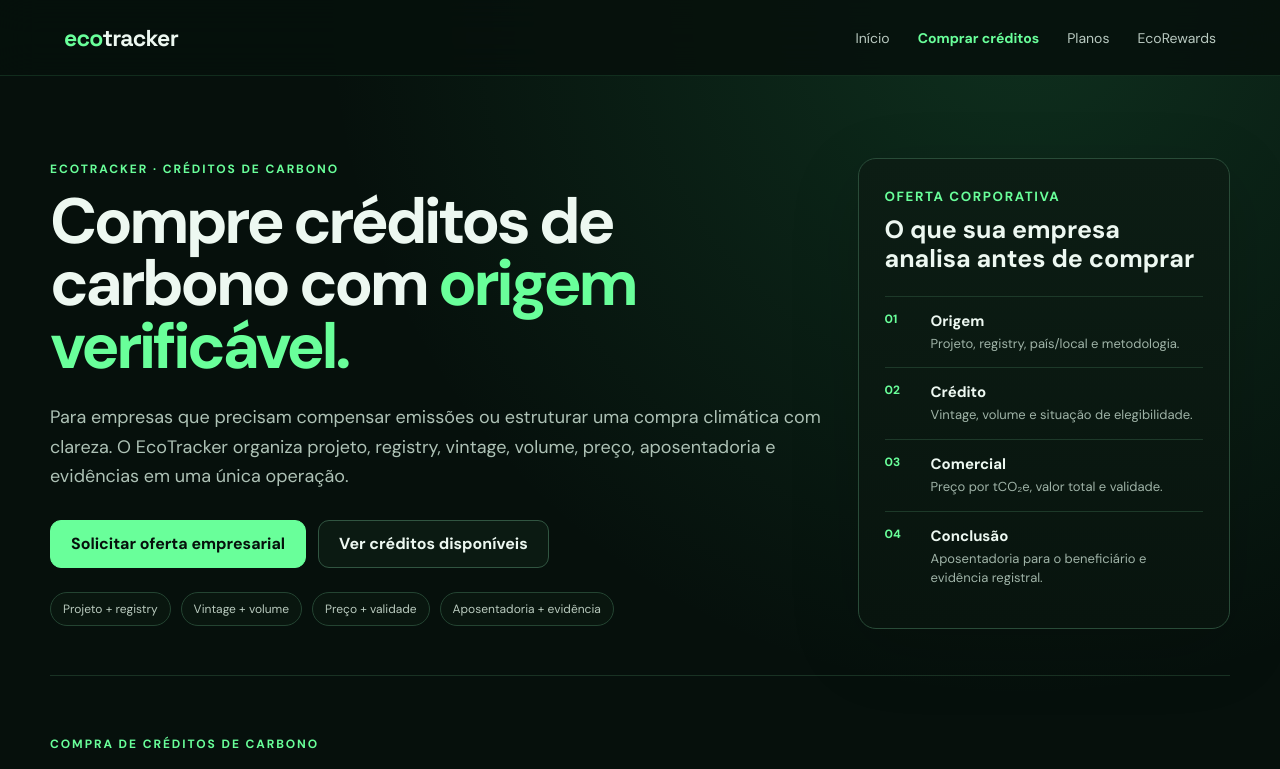
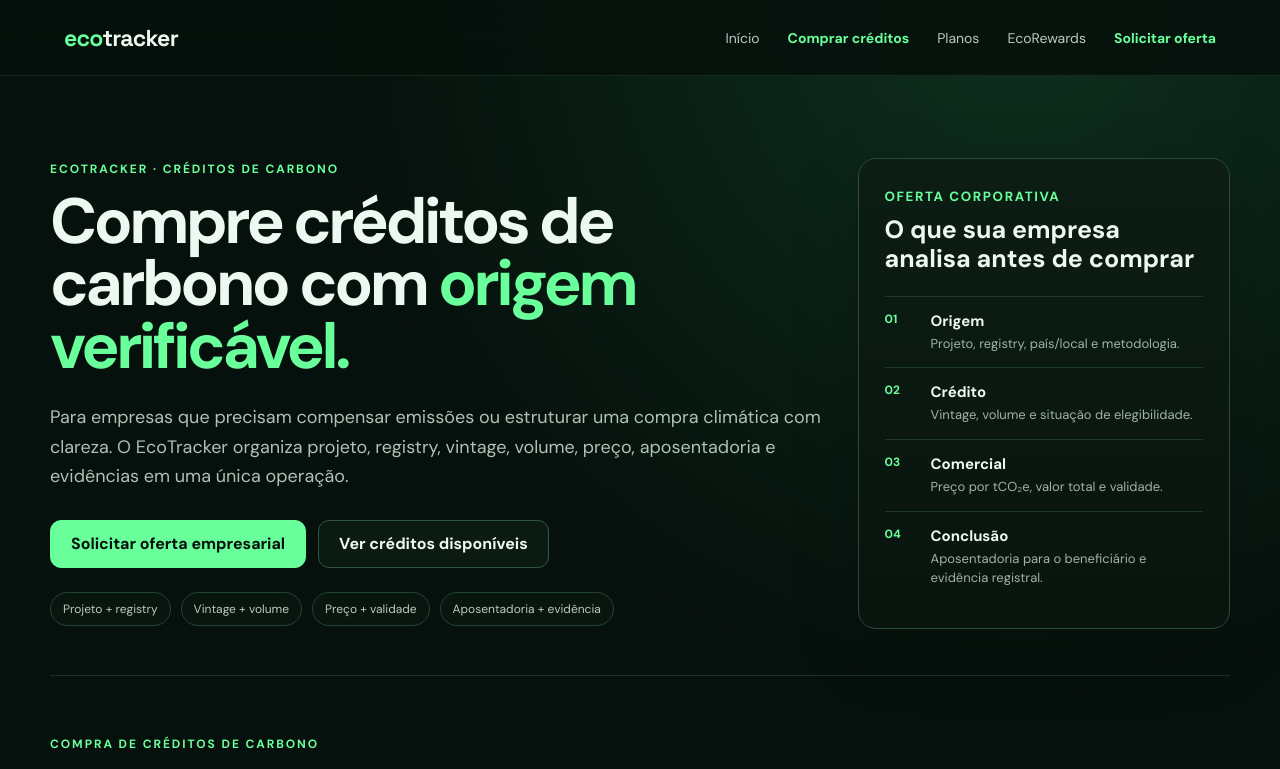
Before and after one commit to HenriqueGuilhermeUx/ecotracker, a React (Vite) app in the folder frontend/: page / in a window 1280 px wide. Shown: the top 769 px of the page. Built offline with nearby package versions, Linux system fonts and the light colour scheme; no server answers.

Commit message:
Add persistent public offer CTA

```diff
--- a/frontend/src/MarketShell.tsx
+++ b/frontend/src/MarketShell.tsx
@@ -11,8 +11,9 @@
         <nav>
           <a href="#home">Início</a>
           <a className="marketplace-nav" href="#marketplace">Comprar créditos</a>
-          <a href="#planos">Planos</a>
+          <a href="#plans">Planos</a>
           <a href="#rewards">EcoRewards</a>
+          <a className="marketplace-nav" href="#request">Solicitar oferta</a>
           {isAdmin && (
             <details className="admin-nav">
               <summary>Admin</summary>
```
